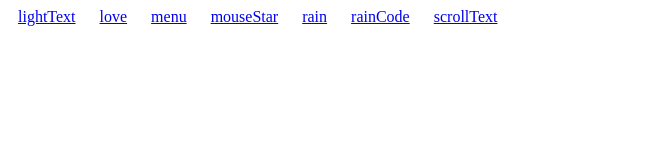
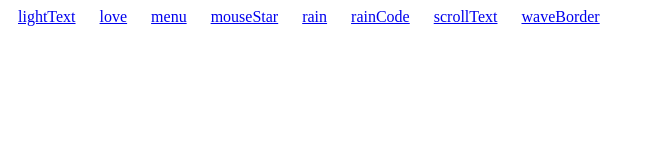
Before and after one commit to xygodcyx/cssLearn, a plain HTML site: page index.html in a window 1280 px wide. Shown: the whole page, without its empty margins (0-645 px from the left). Drawn offline with Linux system fonts and the light colour scheme.

Commit message:
add waveBorder

```diff
--- a/index.html
+++ b/index.html
@@ -20,5 +20,6 @@
     <a href="./rain/rain.html">rain</a>
     <a href="./rainCode/rainCode.html">rainCode</a>
     <a href="./scrollText/scrollText.html">scrollText</a>
+    <a href="./SVG/waveBorder/waveBorder.html">waveBorder</a>
   </body>
 </html>
```
